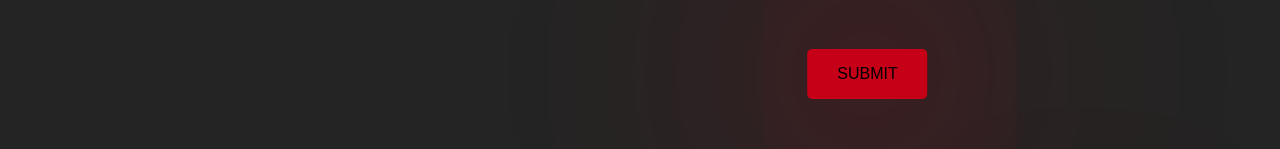
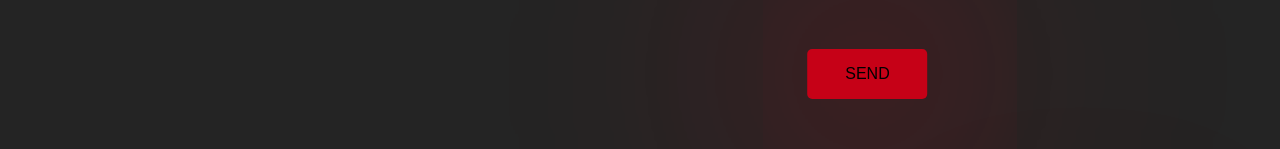
Before and after one commit to SathsaraPSF/My-Portfolio, a React (Vite) app: page / in a window 1280 px wide. Shown: the part 4043-4192 px from the top of the page. Built offline with nearby package versions, Linux system fonts and the light colour scheme; a web font is replaced by a local one.

Commit message:
contact form implement

```diff
--- a/package.json
+++ b/package.json
@@ -10,6 +10,7 @@
     "preview": "vite preview"
   },
   "dependencies": {
+    "@emailjs/browser": "^4.1.0",
     "@fortawesome/fontawesome-svg-core": "^6.5.1",
     "@fortawesome/free-brands-svg-icons": "^6.5.1",
     "@fortawesome/free-solid-svg-icons": "^6.5.1",
--- a/src/components/Contact/Contact.jsx
+++ b/src/components/Contact/Contact.jsx
@@ -1,9 +1,29 @@
-import React from 'react'
+import React, { useRef } from 'react'
 import './Contact.css'
 import Topic from '../MainTopics/Topic'
+import emailjs from '@emailjs/browser';
 import { Button } from 'react-scroll'
 function Contact() {
-    const [name, setName] = React.useState("");
+
+    const form = useRef();
+
+    const sendEmail = (e) => {
+        e.preventDefault();
+
+        emailjs
+            .sendForm('service_trfv4jg', 'template_61xqlo7', form.current, {
+                publicKey: 'zE4lBLpfmyUkl7iK7',
+            })
+            .then(
+                () => {
+                    console.log('SUCCESS!');
+                },
+                (error) => {
+                    console.log('FAILED...', error.text);
+                },
+            );
+    };
+
     return (
         <div className='containers contact-container' id='contact'>
             <div className='contact-content'>
@@ -11,22 +31,22 @@ function Contact() {
                     <Topic subHeader='Get in touch' mainHeader='Contact me' />
                 </div>
                 <div className='form'>
-                    <div className='form-content'>
+                    <form className='form-content' ref={form} onSubmit={sendEmail}>
                         <div className='details'>
                             <label className='lable'>Name</label>
-                            <input type='name' className='inputs' />
+                            <input type='name' className='inputs' name="from_name" />
                         </div>
                         <div className='details'>
                             <label className='lable'>Email</label>
-                            <input type='name' className='inputs' />
+                            <input type='name' className='inputs' name="email" />
                         </div>
                         <div className='details'>
                             <label className='lable'>Message</label>
-                            <textarea className='textarea'></textarea>
+                            <textarea className='textarea' name="message" ></textarea>
                         </div>
-                        <Button className='btn submit'>submit</Button>
+                        <input type='submit' className='btn submit' value="Send" />
 
-                    </div>
+                    </form>
                 </div>
             </div>
         </div>
```
Also changed, not shown: 1 other file (tests, documents, lock files or other folders).
